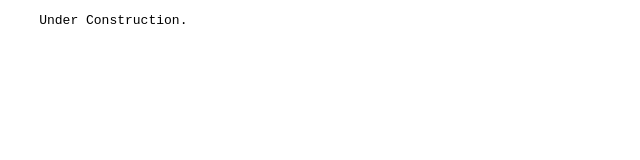
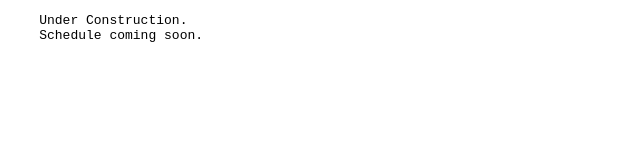
Before and after one commit to jmlavalley/jmlavalley.github.io, a plain HTML site: page index.html in a window 1280 px wide. Shown: the whole page, without its empty margins (0-640 px from the left). Drawn offline with Linux system fonts and the light colour scheme.

Commit message:
testing push

```diff
--- a/index.html
+++ b/index.html
@@ -8,6 +8,7 @@
 <body>
     <pre>
     Under Construction.
+    Schedule coming soon.
     </pre>
 </body>
 </html>
```
